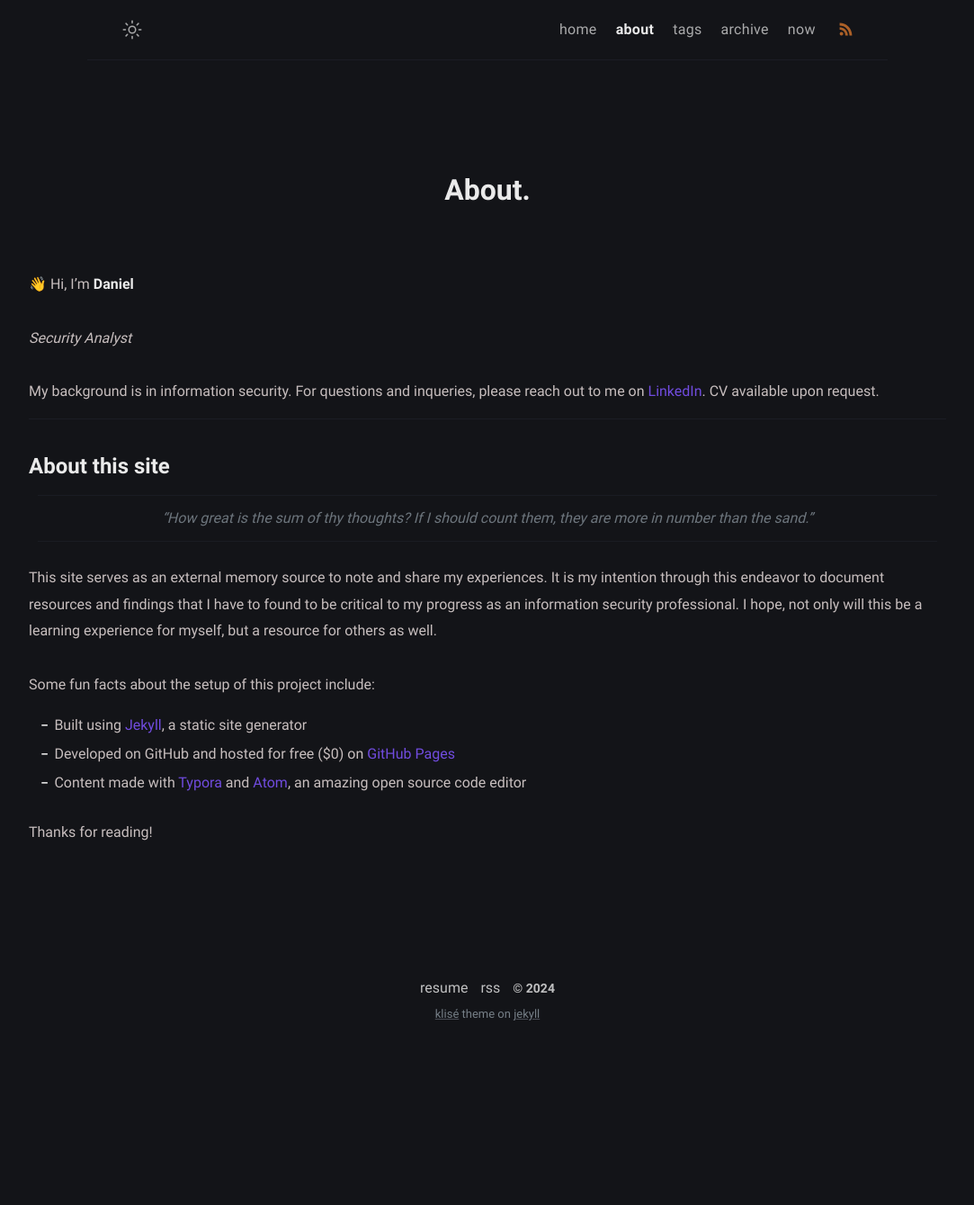
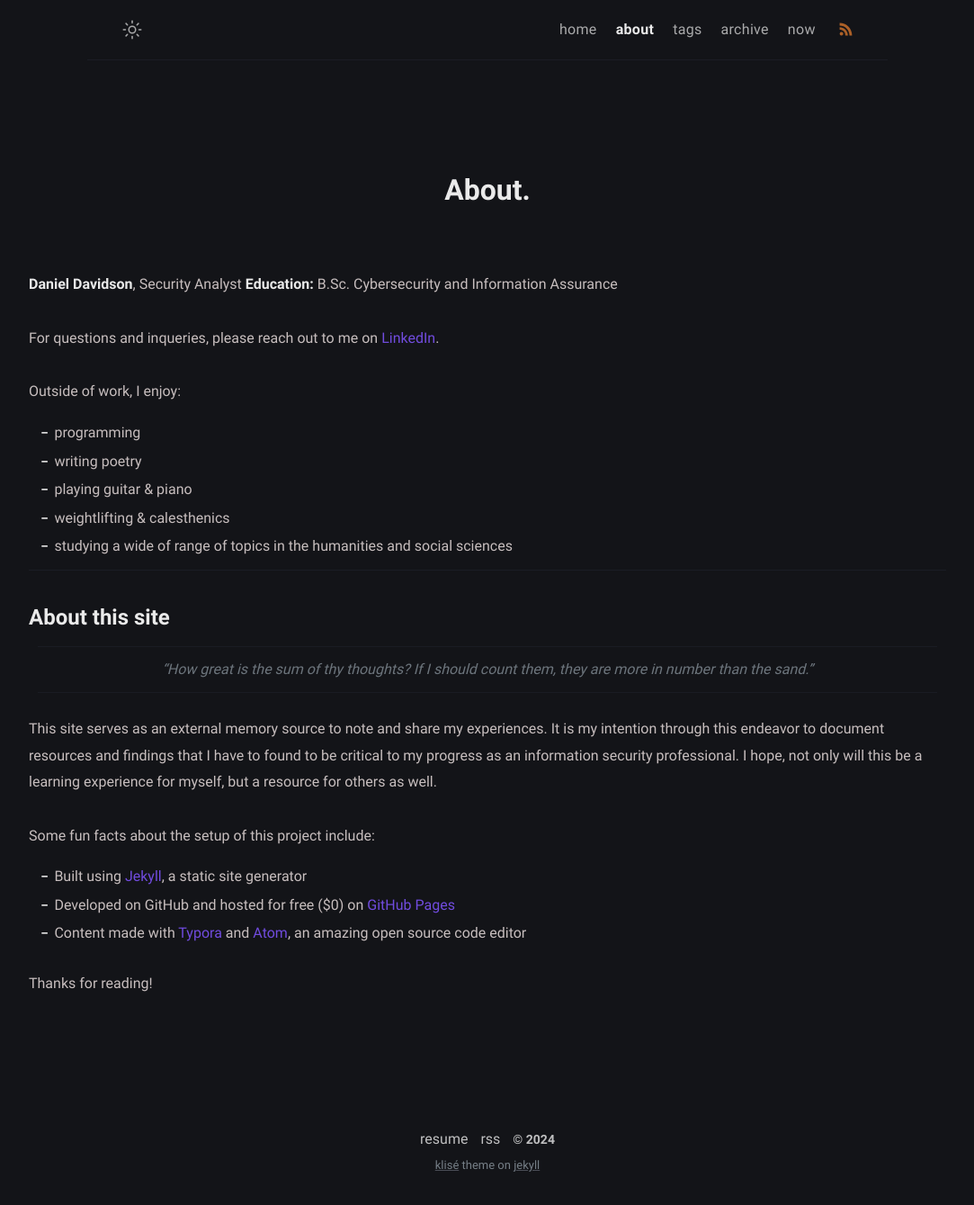
Before and after one commit to dadavidson/dadavidson-blog, a Jekyll site: the page built from about.md, in a window 1280 px wide. Shown: the whole page at 90% size, without its empty margins (98-1181 px from the left). Built offline with Jekyll 4.4.1, drawn with Linux system fonts in a browser that asks for light colours; before the commit the page ends 1171 px from its top, so only the background shows below that.

Commit message:
Update about.md

```diff
--- a/about.md
+++ b/about.md
@@ -5,13 +5,17 @@ permalink: /about/
 weight: 1
 ---
 
-👋 Hi, I'm **Daniel**
+**Daniel Davidson**, Security Analyst
+**Education:** B.Sc. Cybersecurity and Information Assurance
 
-*Security Analyst*
+For questions and inqueries, please reach out to me on [LinkedIn](https://linkedin.com/in/danieldav).
 
-My background is in information security.
-For questions and inqueries, please reach out to me on [LinkedIn](https://linkedin.com/in/danieldav).
-CV available upon request.
+Outside of work, I enjoy:
+- programming
+- writing poetry
+- playing guitar & piano
+- weightlifting & calesthenics
+- studying a wide of range of topics in the humanities and social sciences
 
 ------
 
```
